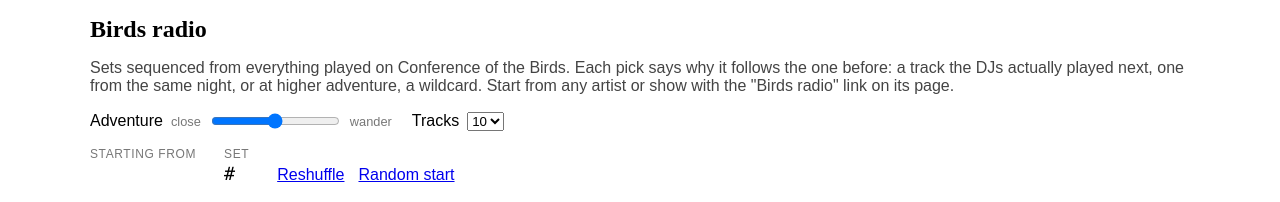
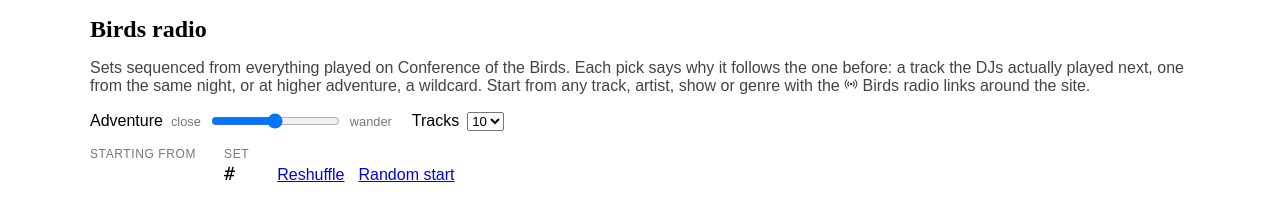
Before and after one commit to JoeGermuska/birdnest, a Flask app: template templates/radio.html in a window 1280 px wide. Shown: the part 62-264 px from the top of the page. Run offline with Flask 3, Linux system fonts and the light colour scheme; the template is opened without the code that fills it, so the values that code supplies are empty; parts of the project's set-up code (start-up, migrations or seed data) failed here and were passed over; some libraries are stand-ins or nearby versions; some web fonts are replaced.

Commit message:
Birds radio: ✓ takes a track back out of your queue; genre radio; one radio icon
- The player knows which tracks are already in your queue playlist: ＋ shows
  ✓ for those, and clicking ✓ removes the track instead of adding it again.
- Genre radio: every genre page gets a Birds radio link; the set starts from
  a well-played track in the genre and leans toward it (radio.sequence genre=),
  still following show connections; continuing and retuning keep the genre.
- Every labelled Birds radio link (artist, show, genre, home page) uses the
  same radio icon as the per-track links (radio_icon / radio_button macros).
- Idle player: says ▶ plays a random set, or shows the radio icon to look for.

Co-Authored-By: Claude Opus 5.5 <noreply@anthropic.com>
Claude-Session: https://claude.ai/code/session_01WjRSq8ASgikMCrNvQxaffc

```diff
--- a/app.py
+++ b/app.py
@@ -239,6 +239,11 @@ def _radio_set(args, seed):
         if start is not None:
             start_label = f"{cat.artist_names(start)}, {cat.title(start)}"
             start_kind = 'track'
+    elif args.get('genre') and args['genre'] in history.genre_artists:
+        start = radio.start_for_genre(args['genre'], random.Random(seed))
+        if start is not None:
+            start_label, start_kind = args['genre'], 'genre'
+            start_url = url_for('genre', genre_name=args['genre'])
     elif args.get('show'):
         try:
             pid = history.pid_by_date.get(date.fromisoformat(args['show']))
@@ -251,13 +256,14 @@ def _radio_set(args, seed):
             start_kind = 'show'
     if start is None:
         start = radio.random_start(random.Random(seed))
-    picks = radio.sequence(start, n, adventure / 100, seed)
+    genre = args['genre'] if start_kind == 'genre' else None
+    picks = radio.sequence(start, n, adventure / 100, seed, genre=genre)
     for p in picks:
         p['spotify_id'] = p['track']['spotify_url'].rsplit('/', 1)[-1]
     start_label = start_label or f"{', '.join(a['name'] for a in picks[0]['artists'])}, “{picks[0]['track']['name']}”"
     if not start_url and picks[0]['artists'][0]['spotify_id']:
         start_url = url_for('artist', spotify_id=picks[0]['artists'][0]['spotify_id'])
-    return {'picks': picks, 'start_label': start_label, 'start_url': start_url, 'start_kind': start_kind,
+    return {'picks': picks, 'start_label': start_label, 'start_url': start_url, 'start_kind': start_kind, 'genre': genre,
             'adventure': adventure, 'n': n, 'seed': seed}
 
 
@@ -277,7 +283,7 @@ def radio_page():
 def radio_set():
     """The same set as JSON, for the player: {'label', 'picks': [{'spotify_id', 'ms', 'html'}]}"""
     s = _radio_set(request.args, request.args.get('seed', type=int, default=random.randrange(10 ** 6)))
-    return jsonify({'label': s['start_label'], 'picks': [_pick_json(p) for p in s['picks']]})
+    return jsonify({'label': s['start_label'], 'genre': s['genre'], 'picks': [_pick_json(p) for p in s['picks']]})
 
 
 def _pick_json(p):
@@ -407,7 +413,7 @@ def radio_more():
         first[0]['reason'] = 'a random new start'
         picks = first + radio.sequence(jump, n - 1, adventure, seed, played=[*played, jump])
     else:
-        picks = radio.sequence(start, n, adventure, seed, played=played)
+        picks = radio.sequence(start, n, adventure, seed, played=played, genre=body.get('genre') or None)
     for p in picks:
         p['spotify_id'] = p['track']['spotify_url'].rsplit('/', 1)[-1]
     return jsonify({'picks': [_pick_json(p) for p in picks]})
--- a/static/radio-player.js
+++ b/static/radio-player.js
@@ -22,6 +22,8 @@
     const loginLink = () => `/spotify/login?next=${encodeURIComponent(here())}`;
     const status = html => { const el = $('rp-now'); if (el) el.innerHTML = html; };
     const esc = s => String(s).replace(/[&<>"]/g, c => ({'&': '&amp;', '<': '&lt;', '>': '&gt;', '"': '&quot;'}[c]));
+    // the radio icon used next to every Birds radio link (templates/_macros.html radio_icon)
+    const RADIO_ICON = '<svg class="radio-icon" viewBox="0 0 24 24" width="14" height="14" aria-label="radio icon"><circle cx="12" cy="12" r="2.2" fill="currentColor"/><path d="M8.2 8.2a5.4 5.4 0 0 0 0 7.6M15.8 8.2a5.4 5.4 0 0 1 0 7.6M5 5a9.9 9.9 0 0 0 0 14M19 5a9.9 9.9 0 0 1 0 14" fill="none" stroke="currentColor" stroke-width="1.8" stroke-linecap="round"/></svg>';
     const adventure = () => $('rp-adventure') ? +$('rp-adventure').value : 30;
 
     // ---- Spotify ----
@@ -171,22 +173,51 @@
                 `<option value="${esc(pl.id)}"${chosen && chosen.id === pl.id ? ' selected' : ''}>${esc(pl.name)}</option>`).join('');
         } catch (e) { queuesLoaded = false; }
     }
-    async function addToQueue() {
-        const q = savedQueue(), add = $('rp-add');
+    // which tracks are already in the queue playlist, so ＋ can show ✓ and take them back out
+    async function loadQueueIds() {
+        const q = savedQueue();
+        S.queueIds = null;
+        if (!q) return updateAdd();
+        const ids = new Set();
+        try {
+            for (let offset = 0; offset < 2000; offset += 50) {
+                const page = await api('GET', `/playlists/${q.id}/items?limit=50&offset=${offset}`);
+                for (const it of page.items || []) { const t = it.item || it.track; if (t && t.id) ids.add(t.id); }
+                if (!page.next) break;
+            }
+            if (savedQueue() && savedQueue().id === q.id) S.queueIds = ids;
+        } catch (e) {}
+        updateAdd();
+    }
+    function updateAdd() {
+        const q = savedQueue(), add = $('rp-add'), inQueue = !!(q && S.queueIds && S.queueIds.has(S.trackId));
+        add.textContent = inQueue ? '✓' : '＋';
+        add.setAttribute('aria-pressed', String(inQueue));
+        add.title = !q ? 'Add to your queue playlist' : inQueue ? `In ${q.name} (click to take it out)` : `Add to ${q.name}`;
+        add.setAttribute('aria-label', add.title);
+    }
+    async function toggleQueue() {
+        const q = savedQueue(), id = S.trackId;
         if (!q) {  // no queue yet: show where to choose one
             openDrawer(true);
             $('rp-queue').focus();
             status('Choose the playlist you use as your queue, then press ＋ again.');
             return;
         }
+        const inQueue = !!(S.queueIds && S.queueIds.has(id));
         try {
-            await api('POST', `/playlists/${q.id}/items`, {uris: [uri(S.trackId)]})
-                .catch(e => { if (e.status === 404) return api('POST', `/playlists/${q.id}/tracks`, {uris: [uri(S.trackId)]}); throw e; });
+            if (inQueue) {
+                await api('DELETE', `/playlists/${q.id}/items`, {items: [{uri: uri(id)}]})
+                    .catch(e => { if (e.status === 404) return api('DELETE', `/playlists/${q.id}/tracks`, {tracks: [{uri: uri(id)}]}); throw e; });
+                if (S.queueIds) S.queueIds.delete(id);
+            } else {
+                await api('POST', `/playlists/${q.id}/items`, {uris: [uri(id)]})
+                    .catch(e => { if (e.status === 404) return api('POST', `/playlists/${q.id}/tracks`, {uris: [uri(id)]}); throw e; });
+                (S.queueIds = S.queueIds || new Set()).add(id);
+            }
             if (S.nowHtml) status(S.nowHtml);
-            add.textContent = '✓';
-            add.title = `Added to ${q.name}`;
-            setTimeout(() => { add.textContent = '＋'; add.title = 'Add to your queue playlist'; }, 2500);
-        } catch (e) { status(`Couldn't add to ${esc(q.name)} (${esc(e.message)}).`); }
+            updateAdd();
+        } catch (e) { status(`Couldn't ${inQueue ? 'take it out of' : 'add to'} ${esc(q.name)} (${esc(e.message)}).`); }
     }
 
     // ---- playing ----
@@ -224,12 +255,14 @@
             if (!resp.ok) throw new Error(resp.status);
             const set = await resp.json();
             await playFrom(0, set.picks.map(p => ({id: p.spotify_id, html: p.html, ms: p.ms})), `From ${set.label}`);
+            S.genre = set.genre || null;
         } catch (e) { status(`Couldn't start that set (${esc(e.message)}).`); }
     }
     async function more(afterIndex, n, random) {
         const resp = await fetch('/radio/more', {method: 'POST', headers: {'Content-Type': 'application/json'},
             body: JSON.stringify({after: S.queue[afterIndex].id, played: S.queue.slice(0, afterIndex + 1).map(p => p.id),
-                                  n, random: !!random, seed: Math.floor(Math.random() * 1e6), adventure: adventure()})});
+                                  n, random: !!random, genre: random ? null : S.genre,
+                                  seed: Math.floor(Math.random() * 1e6), adventure: adventure()})});
         if (!resp.ok) throw new Error(resp.status);
         return (await resp.json()).picks;
     }
@@ -256,7 +289,7 @@
         const keep = Math.max(S.current, S.sent);
         try {
             replaceAfter(keep, await more(keep, 15, random), true);
-            if (random) $('rp-from').textContent = 'From a random new start';
+            if (random) { $('rp-from').textContent = 'From a random new start'; S.genre = null; }
             keepGoing();
         } catch (e) { status(`Couldn't change what's next (${esc(e.message)}).`); }
     }
@@ -275,7 +308,8 @@
                 readyWaiters = [];
                 $('rp-play').disabled = false;
                 if (!S.active) status(S.resume != null ? 'Ready. Press ▶ to pick up where you left off.'
-                                                       : 'Ready. Press ▶ on any track, or a radio link, to start.');
+                                                       : `Ready. Press ▶ for a random set, or ${RADIO_ICON} next to any track, artist, show or genre.`);
+                loadQueueIds();
                 document.documentElement.classList.add('player-ready');
             });
             p.addListener('not_ready', () => { S.ready = false; if (!readyWaiters.length) status('Spotify player went offline. Press ▶ to reconnect.'); });
@@ -294,7 +328,7 @@
                     S.trackId = id;
                     showLiked();
                     $('rp-add').hidden = false;
-                    $('rp-add').title = savedQueue() ? `Add to ${savedQueue().name}` : 'Add to your queue playlist';
+                    updateAdd();
                 }
                 S.nowHtml = `${state.paused ? 'Paused' : 'Now playing'}: <strong>${esc(t.name)}</strong> · ${esc(t.artists.map(a => a.name).join(', '))}`;
                 status(S.nowHtml);
@@ -338,6 +372,7 @@
     const pageRows = () => [...document.querySelectorAll('#radio-list li')];
     const pageSet = () => pageRows().map(li => ({id: li.dataset.spotify, ms: +li.dataset.ms || 0, html: li.outerHTML}));
     const pageLabel = () => $('radio-result') ? $('radio-result').dataset.label : null;
+    const pageGenre = () => $('radio-result') && $('radio-result').dataset.genre || null;
     let latest = 0, timer = null;
     async function loadSet(url) {
         const mine = ++latest, result = $('radio-result'), form = $('radio-controls');
@@ -349,7 +384,7 @@
             if (mine !== latest) return;  // a newer request is on its way
             const fresh = doc.getElementById('radio-result');
             result.replaceWith(fresh);
-            for (const key of ['seed', 'artist', 'show', 'track']) {
+            for (const key of ['seed', 'artist', 'show', 'track', 'genre']) {
                 form.elements[key].value = fresh.dataset[key];
                 form.elements[key].disabled = !fresh.dataset[key];
             }
@@ -374,7 +409,7 @@
         if (!a || !S.ready || a.closest('.radio-nav')) return null;
         const url = new URL(a.href, location.href);
         if (url.origin !== location.origin || url.pathname !== '/radio') return null;
-        return ['artist', 'show', 'track'].some(k => url.searchParams.get(k)) ? url : null;
+        return ['artist', 'show', 'track', 'genre'].some(k => url.searchParams.get(k)) ? url : null;
     }
 
     document.addEventListener('click', e => {
@@ -403,7 +438,7 @@
         if (play && S.player) {
             const li = play.closest('li');
             if (li.closest('#rp-list')) playFrom(liveRows().indexOf(li));
-            else playFrom(pageRows().indexOf(li), pageSet(), pageLabel());
+            else { playFrom(pageRows().indexOf(li), pageSet(), pageLabel()); S.genre = pageGenre(); }
             return;
         }
         const nav = e.target.closest('.radio-nav a');
@@ -418,13 +453,14 @@
         if (!S.player) return;
         if (e.target.closest('#radio-play-set')) {
             playFrom(0, pageSet(), pageLabel());
+            S.genre = pageGenre();
         } else if (e.target.closest('#rp-play')) {
             if (S.active && S.ready) S.player.togglePlay();
             else if (S.queue.length) {  // picking up after a reload, or after the player dropped out
                 const at = S.active ? Math.max(0, S.current) : S.resume;
                 (S.ready ? Promise.resolve() : reconnect()).then(() => playFrom(at || 0)).catch(e => status(esc(e.message)));
             }
-            else if (pageRows().length) playFrom(0, pageSet(), pageLabel());
+            else if (pageRows().length) { playFrom(0, pageSet(), pageLabel()); S.genre = pageGenre(); }
             else startRadio('/radio');
         } else if (e.target.closest('#rp-next')) {
             S.player.nextTrack();
@@ -441,7 +477,7 @@
         } else if (e.target.closest('#rp-like') && S.trackId) {
             toggleLike();
         } else if (e.target.closest('#rp-add') && S.trackId) {
-            addToQueue();
+            toggleQueue();
         }
     });
     document.addEventListener('change', e => {
@@ -456,7 +492,7 @@
                 if (opt.value) localStorage.setItem('radio-queue', JSON.stringify({id: opt.value, name: opt.textContent}));
                 else localStorage.removeItem('radio-queue');
             } catch (err) {}
-            $('rp-add').title = opt.value ? `Add to ${opt.textContent}` : 'Add to your queue playlist';
+            loadQueueIds();
         }
     });
 
--- a/static/style.css
+++ b/static/style.css
@@ -632,3 +632,7 @@ table.artist-tracks .played a.date { display: block; font-variant-numeric: tabul
     .show-header > div { min-width: 0; }
     .novelty, .mix { flex-wrap: wrap; }
 }
+
+/* Birds radio links with a label (the icon alone is .radio-link, next to tracks) */
+a.radio-start-link { white-space: nowrap; }
+a.radio-start-link .radio-icon, .rp-now .radio-icon { vertical-align: -2px; color: #7a2e5e; }
--- a/templates/_macros.html
+++ b/templates/_macros.html
@@ -45,9 +45,19 @@
 {%- endfor -%}
 {%- endmacro %}
 
+{# the Birds radio icon: next to every link that starts the radio (radio-player.js has a copy for its messages) #}
+{% macro radio_icon() -%}
+<svg class="radio-icon" viewBox="0 0 24 24" width="14" height="14" aria-hidden="true"><circle cx="12" cy="12" r="2.2" fill="currentColor"/><path d="M8.2 8.2a5.4 5.4 0 0 0 0 7.6M15.8 8.2a5.4 5.4 0 0 1 0 7.6M5 5a9.9 9.9 0 0 0 0 14M19 5a9.9 9.9 0 0 1 0 14" fill="none" stroke="currentColor" stroke-width="1.8" stroke-linecap="round"/></svg>
+{%- endmacro %}
+
+{# a labelled Birds radio link: /radio with ?artist= / ?show= / ?genre= (plays in place when the player is ready) #}
+{% macro radio_button(text, url) -%}
+<a class="radio-start-link" href="{{ url }}">{{ radio_icon() }} {{ text }}</a>
+{%- endmacro %}
+
 {% macro radio_link(url, title) -%}
 {%- if url -%}
-<a class="radio-link" href="{{ url_for('radio_page', track=url.rsplit('/', 1)[-1]) }}" title="Birds radio from “{{ title }}”" aria-label="Birds radio from this track"><svg viewBox="0 0 24 24" width="14" height="14" aria-hidden="true"><circle cx="12" cy="12" r="2.2" fill="currentColor"/><path d="M8.2 8.2a5.4 5.4 0 0 0 0 7.6M15.8 8.2a5.4 5.4 0 0 1 0 7.6M5 5a9.9 9.9 0 0 0 0 14M19 5a9.9 9.9 0 0 1 0 14" fill="none" stroke="currentColor" stroke-width="1.8" stroke-linecap="round"/></svg></a>
+<a class="radio-link" href="{{ url_for('radio_page', track=url.rsplit('/', 1)[-1]) }}" title="Birds radio from “{{ title }}”" aria-label="Birds radio from this track">{{ radio_icon() }}</a>
 {%- endif -%}
 {%- endmacro %}
 
--- a/templates/artist.html
+++ b/templates/artist.html
@@ -1,5 +1,5 @@
 {% extends "_base.html" %}
-{% from "_macros.html" import factoids, track_links %}
+{% from "_macros.html" import factoids, track_links, radio_button %}
 {% block title %}{{ artist.name }}{% endblock title %}
 {% block content %}
 <section class="detail artist">
@@ -14,7 +14,7 @@
                 {% if profile.n_shows > 1 %}{{ profile.first.year }}–{{ profile.last.year }}{% else %}{{ profile.first }}{% endif %} ·{% endif %}
                 {% if artist.followers is not none %}{{ "{:,}".format(artist.followers) }} followers ·{% endif %}
                 <a href="{{ artist.spotify_url }}"><i class="fab fa-spotify"></i> Spotify</a>
-                {% if profile %}· <a href="{{ url_for('radio_page', artist=artist.spotify_id) }}">Birds radio</a>{% endif %}
+                {% if profile %}· {{ radio_button('Birds radio', url_for('radio_page', artist=artist.spotify_id)) }}{% endif %}
             </p>
             {% if profile and profile.links %}
             <p class="external-links">{% for label, url in profile.links %}<a href="{{ url }}" rel="noopener">{{ label }}</a>{% endfor %}</p>
--- a/templates/genre.html
+++ b/templates/genre.html
@@ -1,5 +1,5 @@
 {% extends "_base.html" %}
-{% from "_macros.html" import timeline_row %}
+{% from "_macros.html" import timeline_row, radio_button %}
 {% block title %}Genre: {{ genre_name }}{% endblock title %}
 {% block content %}
 <section class="detail genre">
@@ -7,7 +7,8 @@
         <h1>{{ genre_name }}</h1>
         <p class="detail-meta">
             {{ profile.artists|length }} artists · {{ profile.n_plays }} plays across {{ profile.n_shows }} shows ·
-            <a href="https://everynoise.com/research.cgi?mode=genre&name={{ genre_name|urlencode }}">Every Noise</a>
+            <a href="https://everynoise.com/research.cgi?mode=genre&name={{ genre_name|urlencode }}">Every Noise</a> ·
+            {{ radio_button('Birds radio', url_for('radio_page', genre=genre_name)) }}
         </p>
     </header>
 
--- a/templates/index.html
+++ b/templates/index.html
@@ -1,5 +1,5 @@
 {% extends "_base.html" %}
-{% from "_macros.html" import factoids, parts, room_list %}
+{% from "_macros.html" import factoids, parts, room_list, radio_button %}
 {% block title %}Home{% endblock title %}
 {% block content %}
 <section class="home">
@@ -20,7 +20,7 @@
             {{ factoids(facts[:3]) }}
             <p class="latest-links">
                 <a href="{{ url_for('show_playlist', date_str=latest.date) }}">The playlist →</a>
-                <a href="{{ url_for('radio_page', show=latest.date.isoformat()) }}">Birds radio from this show</a>
+                {{ radio_button('Birds radio from this show', url_for('radio_page', show=latest.date.isoformat())) }}
                 <a href="{{ url_for('random_show') }}">Pull out a random show</a>
             </p>
         </div>
@@ -40,7 +40,7 @@
         {% else %}{% set n = item.note %}
         <div class="note-card note-{{ n.kind }}" style="--tilt: {{ item.tilt }}deg">
             <span class="note-label">{{ n.label }}</span>
-            <p>{% if n.radio %}{{ parts(n.parts) }}<a href="{{ url_for('radio_page', show=n.radio.isoformat()) }}">{{ n.text }}</a>{% else %}{{ parts(n.parts) }}{% endif %}</p>
+            <p>{% if n.radio %}{{ parts(n.parts) }}{{ radio_button(n.text, url_for('radio_page', show=n.radio.isoformat())) }}{% else %}{{ parts(n.parts) }}{% endif %}</p>
             {% if n.more %}<a class="more" href="{{ url_for('ranking', kind=n.more.ranking, h=n.more.anchor) }}#{{ n.more.anchor }}">see them all →</a>{% endif %}
         </div>
         {% endif %}
--- a/templates/playlist.html
+++ b/templates/playlist.html
@@ -1,5 +1,5 @@
 {% extends "_base.html" %}
-{% from "_macros.html" import factoids, track_links, room_list %}
+{% from "_macros.html" import factoids, track_links, room_list, radio_button %}
 
 {% block title %}Playlist for {{ date }}{% endblock title %}
 
@@ -18,7 +18,7 @@
                 <p class="show-meta">
                     {{ stats.tracks }} tracks · {{ stats.runtime_min // 60 }}h {{ '%02d' % (stats.runtime_min % 60) }}m · {{ stats.artists }} artists ·
                     <a href="{{ show.spotify_url }}"><i class="fab fa-spotify"></i> Spotify</a> ·
-                    <a href="{{ url_for('radio_page', show=date.isoformat()) }}">Birds radio</a>
+                    {{ radio_button('Birds radio', url_for('radio_page', show=date.isoformat())) }}
                 </p>
                 <div class="novelty" title="Share of this show's artists who had never been played before. Dots are the {{ stats.novelty_peers|length }} shows around this one.">
                     <span class="novelty-label">Novelty</span>
--- a/templates/radio.html
+++ b/templates/radio.html
@@ -26,15 +26,16 @@
     #radio-result.loading { opacity: 0.45; }
 </style>
 {% endblock extra_head %}
+{% from "_macros.html" import radio_icon %}
 {% block content %}
 <section class="detail">
     <h1>Birds radio</h1>
     <p class="detail-meta">Sets sequenced from everything played on Conference of the Birds. Each pick says why it
         follows the one before: a track the DJs actually played next, one from the same night, or at higher adventure,
-        a wildcard. Start from any artist or show with the "Birds radio" link on its page.</p>
+        a wildcard. Start from any track, artist, show or genre with the {{ radio_icon() }} Birds radio links around the site.</p>
 
     <form class="radio-controls" id="radio-controls" method="get" action="{{ url_for('radio_page') }}">
-        {% for key in ('artist', 'show', 'track') %}<input type="hidden" name="{{ key }}" value="{{ request.args.get(key, '') }}" {{ 'disabled' if not request.args.get(key) }}>{% endfor %}
+        {% for key in ('artist', 'show', 'track', 'genre') %}<input type="hidden" name="{{ key }}" value="{{ request.args.get(key, '') }}" {{ 'disabled' if not request.args.get(key) }}>{% endfor %}
         <input type="hidden" name="seed" value="{{ seed }}">
         <label for="adventure">Adventure
             <span class="scale">close</span>
@@ -46,8 +47,8 @@
     </form>
 
 
-    <div id="radio-result" data-seed="{{ seed }}" data-artist="{{ request.args.get('artist', '') }}" data-show="{{ request.args.get('show', '') }}" data-track="{{ request.args.get('track', '') }}" data-label="From {{ start_label }}">
-        {% set start = {'artist': request.args.get('artist'), 'show': request.args.get('show'), 'track': request.args.get('track')}|dictsort|selectattr(1)|list %}
+    <div id="radio-result" data-seed="{{ seed }}" data-artist="{{ request.args.get('artist', '') }}" data-show="{{ request.args.get('show', '') }}" data-track="{{ request.args.get('track', '') }}" data-genre="{{ genre or '' }}" data-label="From {{ start_label }}">
+        {% set start = {'artist': request.args.get('artist'), 'show': request.args.get('show'), 'track': request.args.get('track'), 'genre': request.args.get('genre')}|dictsort|selectattr(1)|list %}
         <dl class="radio-start">
             <div><dt>Starting from</dt>
                 <dd>{% if start_url %}<a href="{{ start_url }}">{{ start_label }}</a>{% else %}{{ start_label }}{% endif %}
```
Also changed, not shown: notes/plan.md (+5 -1 lines), radio.py (+32 -5 lines).
